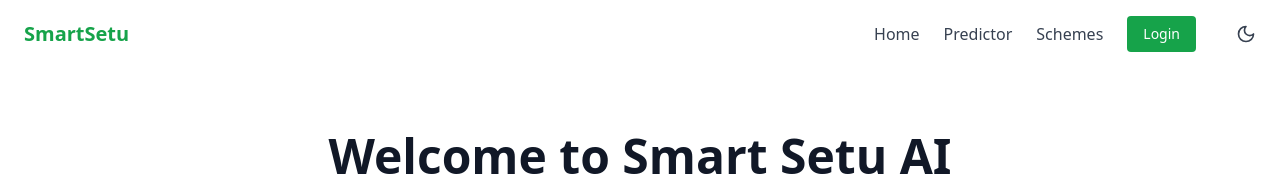
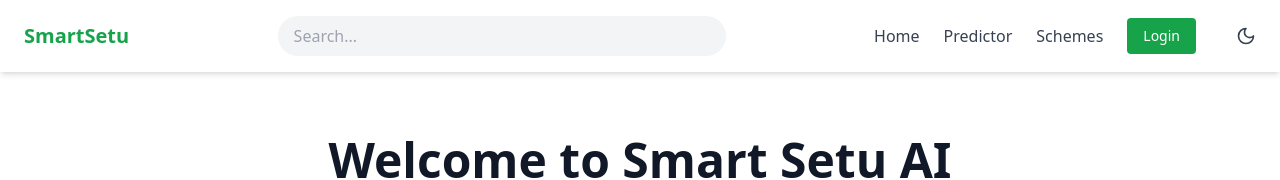
Before and after one commit to mrashis06/smart-setu-ai, a React (Create React App) app in the folder frontend/: page / in a window 1280 px wide. Shown: the top 180 px of the page. Built offline with nearby package versions, Linux system fonts and the light colour scheme.

Commit message:
Update Navbar.jsx

```diff
--- a/frontend/src/components/Navbar.jsx
+++ b/frontend/src/components/Navbar.jsx
@@ -8,6 +8,9 @@ const Navbar = ({ setRoute }) => {
   const [user, setUser] = useState(null);
   const [darkMode, setDarkMode] = useState(false);
   const [menuOpen, setMenuOpen] = useState(false);
+  const [searchTerm, setSearchTerm] = useState("");
+
+  const navigate = useNavigate();
 
   useEffect(() => {
     const userData = localStorage.getItem("user");
@@ -54,6 +57,14 @@ const Navbar = ({ setRoute }) => {
     }
   };
 
+  const handleSearch = (e) => {
+    if (e.key === "Enter" && searchTerm.trim()) {
+      navigate(`/search?q=${encodeURIComponent(searchTerm.trim())}`);
+      setSearchTerm("");
+      setMenuOpen(false);
+    }
+  };
+
   const NavLinks = () => (
     <>
       <Link to="/" onClick={() => setMenuOpen(false)} className="hover:text-green-500">Home</Link>
@@ -82,12 +93,25 @@ const Navbar = ({ setRoute }) => {
   );
 
   return (
-    <nav className="w-full px-6 py-4 bg-white dark:bg-gray-900 shadow-md flex justify-between items-center">
-      <button onClick={() => setRoute("home")} className="text-xl font-bold text-green-600 dark:text-green-400">
+    <nav className="w-full px-6 py-4 bg-white dark:bg-gray-900 shadow-md flex justify-between items-center relative">
+      {/* Left: Logo */}
+      <Link to="/" className="text-xl font-bold text-green-600 dark:text-green-400">
         SmartSetu
-      </button>
+      </Link>
 
-      {/* Desktop Nav */}
+      {/* Middle: Search Bar */}
+      <div className="hidden md:flex flex-1 justify-center px-4">
+        <input
+          type="text"
+          placeholder="Search..."
+          value={searchTerm}
+          onChange={(e) => setSearchTerm(e.target.value)}
+          onKeyDown={handleSearch}
+          className="w-full max-w-md px-4 py-2 rounded-full bg-gray-100 dark:bg-gray-800 text-gray-900 dark:text-white focus:outline-none"
+        />
+      </div>
+
+      {/* Right: Links */}
       <div className="hidden md:flex gap-6 items-center text-gray-700 dark:text-gray-300">
         <NavLinks />
         <button onClick={toggleDarkMode} className="ml-4">
@@ -109,6 +133,15 @@ const Navbar = ({ setRoute }) => {
       {menuOpen && (
         <div className="absolute top-16 left-0 w-full bg-white dark:bg-gray-900 p-6 flex flex-col gap-4 text-center shadow-md z-10 md:hidden text-gray-700 dark:text-gray-300">
           <NavLinks />
+          {/* Mobile search bar (optional) */}
+          <input
+            type="text"
+            placeholder="Search..."
+            value={searchTerm}
+            onChange={(e) => setSearchTerm(e.target.value)}
+            onKeyDown={handleSearch}
+            className="w-full px-4 py-2 rounded bg-gray-100 dark:bg-gray-800 text-gray-900 dark:text-white focus:outline-none"
+          />
         </div>
       )}
     </nav>
```
Lines whose indentation alone changed are shown as unchanged.
